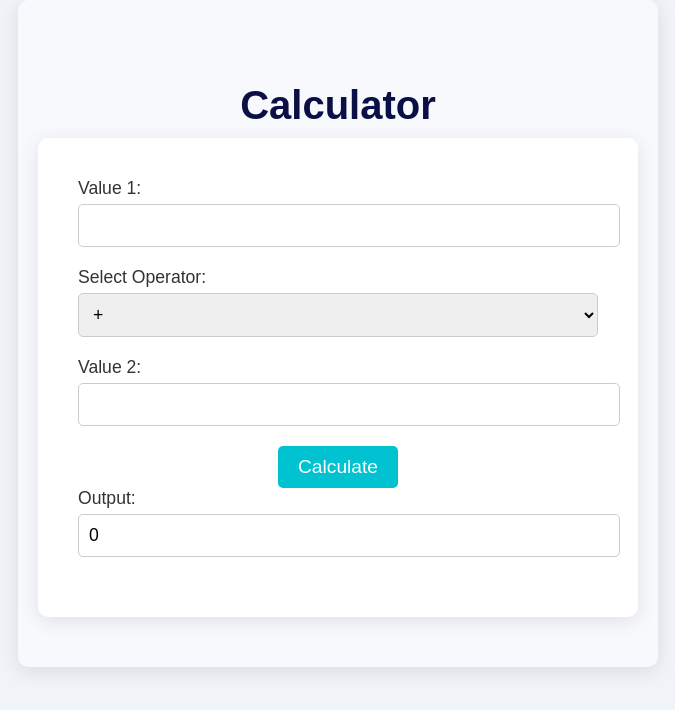
After one commit to AbdulHadi-Programmer/wscubetech, a Django app: page /calculator/ in a window 1280 px wide. The commit adds this page. Shown: the top 710 px of the page, without its empty margins (302-977 px from the left). Run offline with Django 5.2, Linux system fonts and the light colour scheme.

Commit message:
new calculator is made by django form

```diff
--- a/static/css/main.css
+++ b/static/css/main.css
@@ -392,3 +369,134 @@ body {
 .call-to-action a:hover {
     text-decoration: underline;
 }
+/* Calculator Section */
+.calculator-section {
+    padding: 80px 20px;
+    text-align: center;
+}
+
+.calculator-container {
+    max-width: 600px;
+    margin: 0 auto;
+    background-color: #fff;
+    padding: 40px;
+    border-radius: 10px;
+    box-shadow: 0 4px 20px rgba(0, 0, 0, 0.1);
+}
+
+.form-group {
+    margin-bottom: 20px;
+    text-align: left;
+}
+
+.form-group label {
+    font-size: 1.1em;
+    color: #333;
+    margin-bottom: 5px;
+    display: block;
+}
+
+.form-group input, .form-group select {
+    width: 100%;
+    padding: 10px;
+    font-size: 1.1em;
+    border: 1px solid #ccc;
+    border-radius: 5px;
+    outline: none;
+    transition: border-color 0.3s ease;
+}
+
+.form-group input:focus, .form-group select:focus {
+    border-color: #00C2D1;
+    box-shadow: 0 0 5px rgba(0, 194, 209, 0.5);
+}
+
+.btn {
+    background-color: #00C2D1;
+    color: #fff;
+    padding: 12px;
+    border: none;
+    border-radius: 5px;
+    font-size: 1.2em;
+    cursor: pointer;
+    transition: background-color 0.3s ease;
+}
+
+.btn:hover {
+    background-color: #0A1045;
+}
+
+/* Calculator Container */
+/* Css is not applied properly */
+.calculator-container {
+    padding: 50px 20px;
+    background-color: #f7f9fc;
+    text-align: center;
+}
+
+.calculator-container h1 {
+    font-size: 2.5em;
+    color: #0A1045;
+    margin-bottom: 10px;
+}
+
+.calculator-form-container {
+    max-width: 600px;
+    margin: 0 auto;
+    background-color: #fff;
+    padding: 40px;
+    border-radius: 10px;
+    box-shadow: 0 4px 20px rgba(0, 0, 0, 0.1);
+}
+
+.form-group {
+    margin-bottom: 20px;
+}
+
+.form-control {
+    width: 100%;
+    padding: 10px;
+    border: 1px solid #ddd;
+    border-radius: 5px;
+}
+
+.btn {
+    background-color: #00C2D1;
+    color: white;
+    padding: 10px 20px;
+    border: none;
+    border-radius: 5px;
+    cursor: pointer;
+}
+.calculator-form {
+    display: flex;
+    flex-direction: column;
+}
+
+/* Input and Button Styles */
+.calculator-form input, .calculator-form button {
+    width: 100%;
+    padding: 10px;
+    font-size: 1.1em;
+    border: 1px solid #ccc;
+    border-radius: 5px;
+    outline: none;
+    margin-bottom: 20px;
+}
+
+.calculator-form input:focus, .calculator-form button:focus {
+    border-color: #00C2D1; /* Light blue border on focus */
+    box-shadow: 0 0 5px rgba(0, 194, 209, 0.5);
+}
+
+.calculator-form button {
+    background-color: #00C2D1; /* Light blue button */
+    color: #fff;
+    border: none;
+    cursor: pointer;
+    transition: background-color 0.3s ease;
+}
+
+.calculator-form button:hover {
+    background-color: #0A1045; /* Dark blue button on hover */
+}
--- /dev/null
+++ b/templates/calculator.html
@@ -0,0 +1,42 @@
+{% load static %}
+<!DOCTYPE html>
+<html lang="en">
+<head>
+    <meta charset="UTF-8">
+    <meta name="viewport" content="width=device-width, initial-scale=1.0">
+    <title>Calculator</title>
+    <link rel="stylesheet" href="{% static 'css/main.css' %}">
+</head>
+<body>
+    <section class="calculator-container">
+        <h1>Calculator</h1>
+        <div class="calculator-form-container">
+            <form action="" method="post">
+                {% csrf_token %}
+                <div class="form-group">
+                    <label for="num1">Value 1:</label>
+                    <input type="text" name="num1" id="num1" class="form-control">
+                </div>
+                <div class="form-group">
+                    <label for="opr">Select Operator:</label>
+                    <select name="opr" id="opr" class="form-control">
+                        <option value="+">+</option>
+                        <option value="-">-</option>
+                        <option value="*">*</option>
+                        <option value="/">/</option>
+                    </select>
+                </div>
+                <div class="form-group">
+                    <label for="num2">Value 2:</label>
+                    <input type="text" name="num2" id="num2" class="form-control">
+                </div>
+                <button type="submit" class="btn">Calculate</button>
+                <div class="form-group">
+                    <label for="output">Output:</label>
+                    <input type="text" id="output" class="form-control" value="{{c}}" readonly>
+                </div>
+            </form>
+        </div>
+    </section>
+</body>
+</html>
--- a/templates/userform.html
+++ b/templates/userform.html
@@ -22,14 +22,15 @@
     <div class="contact-form-container">
         <form method="post" action="{% url 'submitform' %}">
             {% csrf_token %}
-            <div class="form-group">
+            {{form}}
+            <!-- <div class="form-group">
                 <label for="value1">Value1</label>
                 <input type="text" name="num1" value="{{n1}}" class="form-control">
             </div>
             <div class="form-group">
                 <label for="value2">Value2</label>
                 <input type="text" name="num2" value="{{n2}}" class="form-control">
-            </div>
+            </div> -->
             <div class="pt-4 text-center">
                 <button type="submit" class="btn">Save</button>
             </div>
--- a/wscubetech/urls.py
+++ b/wscubetech/urls.py
@@ -30,5 +30,6 @@ urlpatterns = [
     path('services/', views.services, name='services'),
     path('contact/', views.contact, name='contact'),
     path('userform/',views.userform, name='userform'),
-    path('submitform/',views.submitform, name='submitform')
+    path('submitform/',views.submitform, name='submitform'),
+    path('calculator/', views.calculator, name='calculator'),
 ]
--- a/wscubetech/views.py
+++ b/wscubetech/views.py
@@ -98,3 +98,25 @@ def submitform(request):
 
     except:
         pass
+
+@csrf_exempt
+def calculator(request):
+    c = 0
+    try:
+        if request.method == "POST":
+            n1 = eval(request.POST.get('num1'))
+            n2 = eval(request.POST.get('num2'))
+            opr = request.POST.get('opr')
+            if opr == "+":
+                c = n1 + n2
+            elif opr == "-":
+                c = n1 - n2
+            elif opr == "*":
+                c = n1 * n2
+            elif opr == "/":
+                c = n1 / n2
+
+    except Exception as e:
+        c = "Invalid Operation"
+    print(c)
+    return render(request, 'calculator.html', {'c':c}) # The c is send to html file and it will be easily used
```
Also changed, not shown: other parts of static/css/main.css (+40 -63 lines), templates/nav_bar.html (+4 -10 lines), wscubetech/forms.py (+7 -2 lines), templates/evenodd.html (added).
